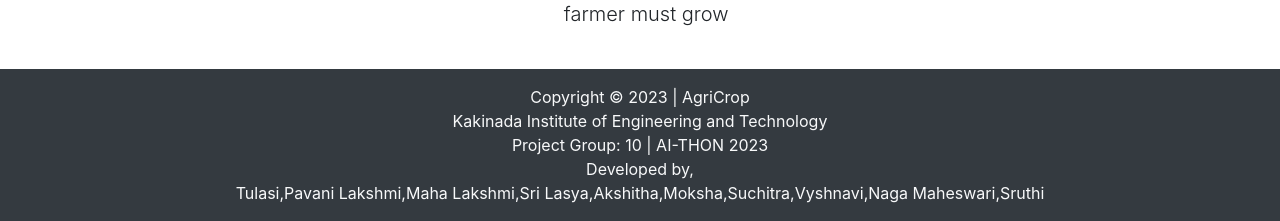
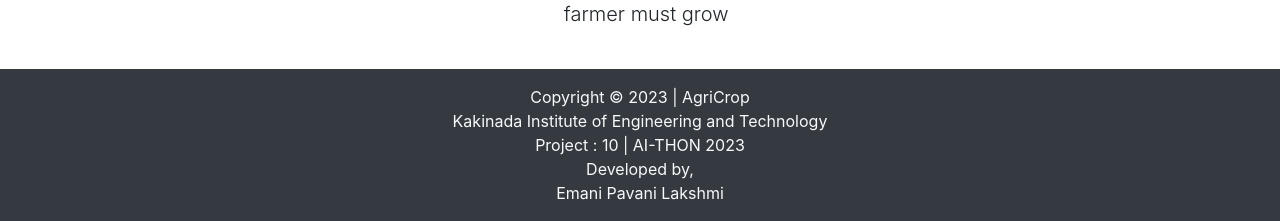
Before and after one commit to emanipavani123/Crop_Yield_prediction_Using_machinelearning, a Flask app: page / in a window 1280 px wide. Shown: the part 1572-1793 px from the top of the page. Run offline with Flask 3, Linux system fonts and the light colour scheme; parts of the project's set-up code (start-up, migrations or seed data) failed here and were passed over; some libraries are stand-ins or nearby versions.

Commit message:
Update index.html

```diff
--- a/templates/index.html
+++ b/templates/index.html
@@ -117,9 +117,9 @@
     <footer class="py-3 text-center text-light bg-dark">
         Copyright © 2023 | AgriCrop<br>
         Kakinada Institute of  Engineering and Technology<br>
-        Project Group: 10 | AI-THON 2023<br>
+        Project : 10 | AI-THON 2023<br>
         Developed by,<br>
-        Tulasi,Pavani Lakshmi,Maha Lakshmi,Sri Lasya,Akshitha,Moksha,Suchitra,Vyshnavi,Naga Maheswari,Sruthi
+        Emani Pavani Lakshmi
     </footer>
 
 
```
